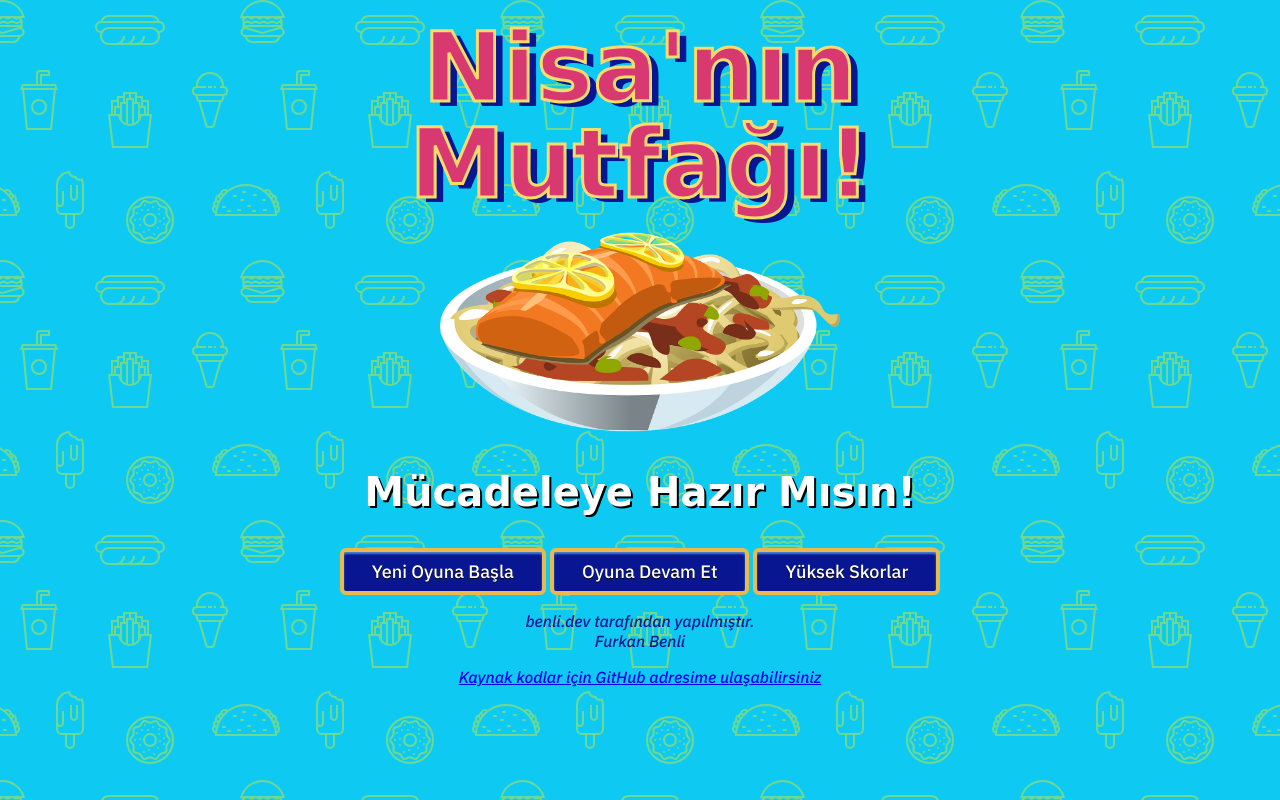
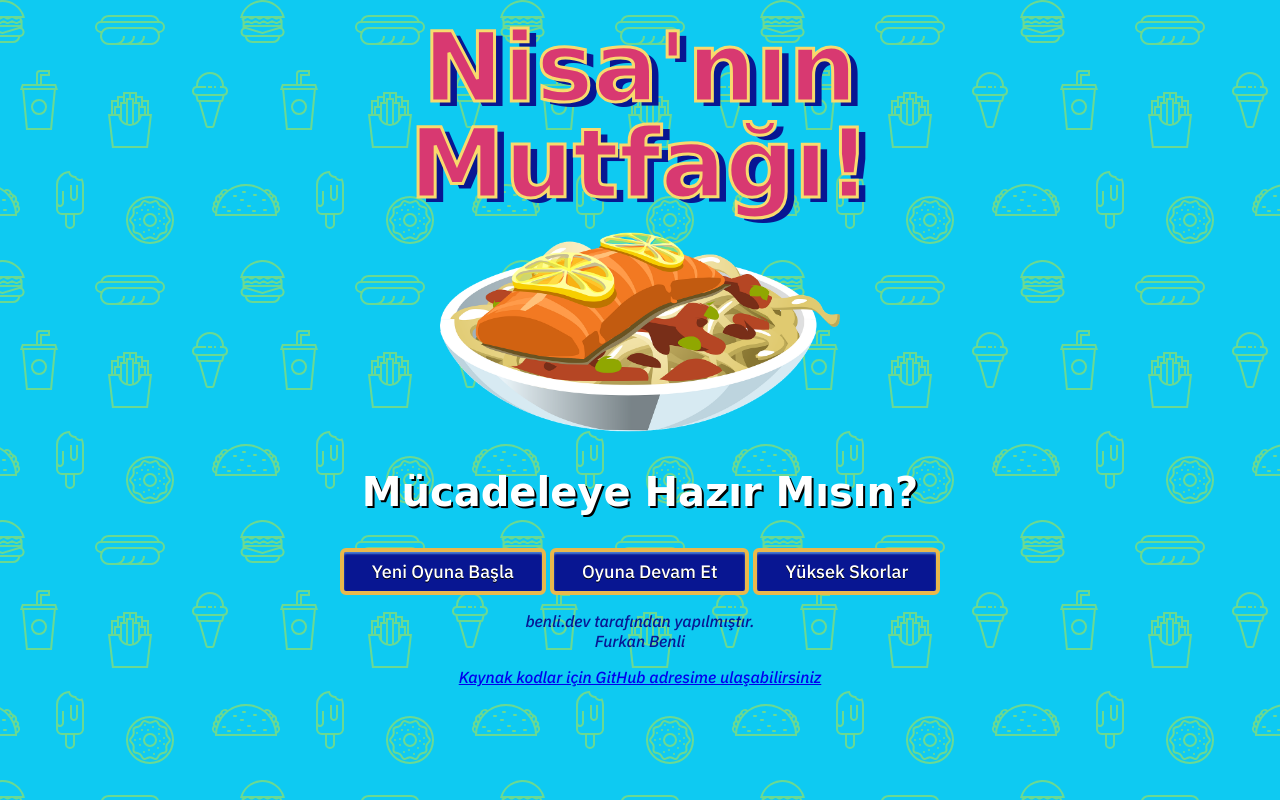
Before and after one commit to benlifurkan/cooking-game, a plain HTML site: page index.html in a window 1280 px wide. Drawn offline with Linux system fonts and the light colour scheme; a web font is replaced by a local one.

Commit message:
general update

```diff
--- a/index.html
+++ b/index.html
@@ -22,7 +22,7 @@
       alt="benli.dev Home Screen Graphic"
       width="400px"
     />
-    <h2>Mücadeleye Hazır Mısın!</h2>
+    <h2>Mücadeleye Hazır Mısın?</h2>
 
     <a href="intro.html" class="index-button">Yeni Oyuna Başla</a>
     <a href="gameapp.html" class="index-button">Oyuna Devam Et</a>
```
